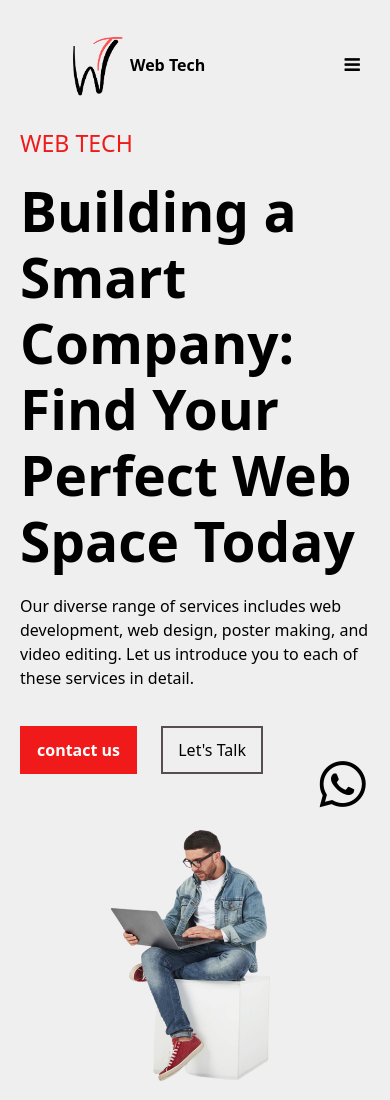
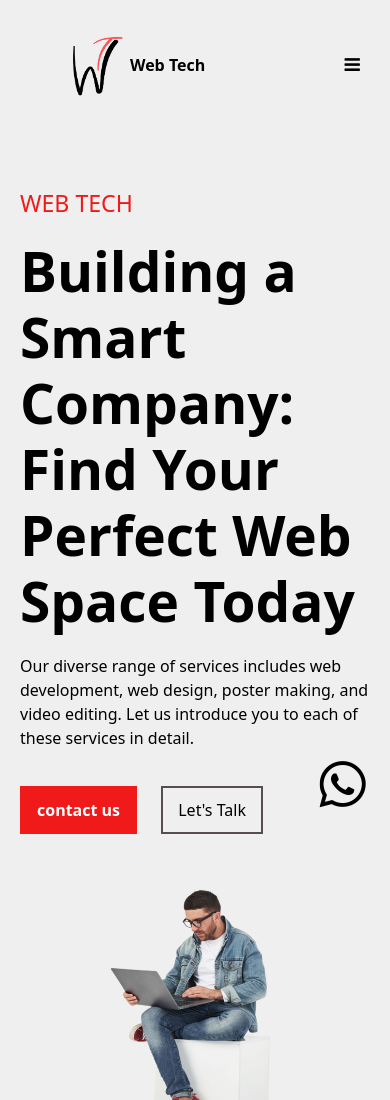
Before and after one commit to webtech20/webtech, a plain HTML site: page index.html in a window 390 px wide. Shown: the top 1100 px of the page. Drawn offline with nearby package versions, Linux system fonts and the light colour scheme.

Commit message:
Update style.css

```diff
--- a/style.css
+++ b/style.css
@@ -1086,6 +1086,11 @@ body{
     #ab{
        flex-direction: column;
     }
+    #hero-con h3{
+    color: #f01a1a;
+    text-transform: uppercase;
+        margin-top:60px;
+}
     #plan{
         flex-direction: column;
     }
```
